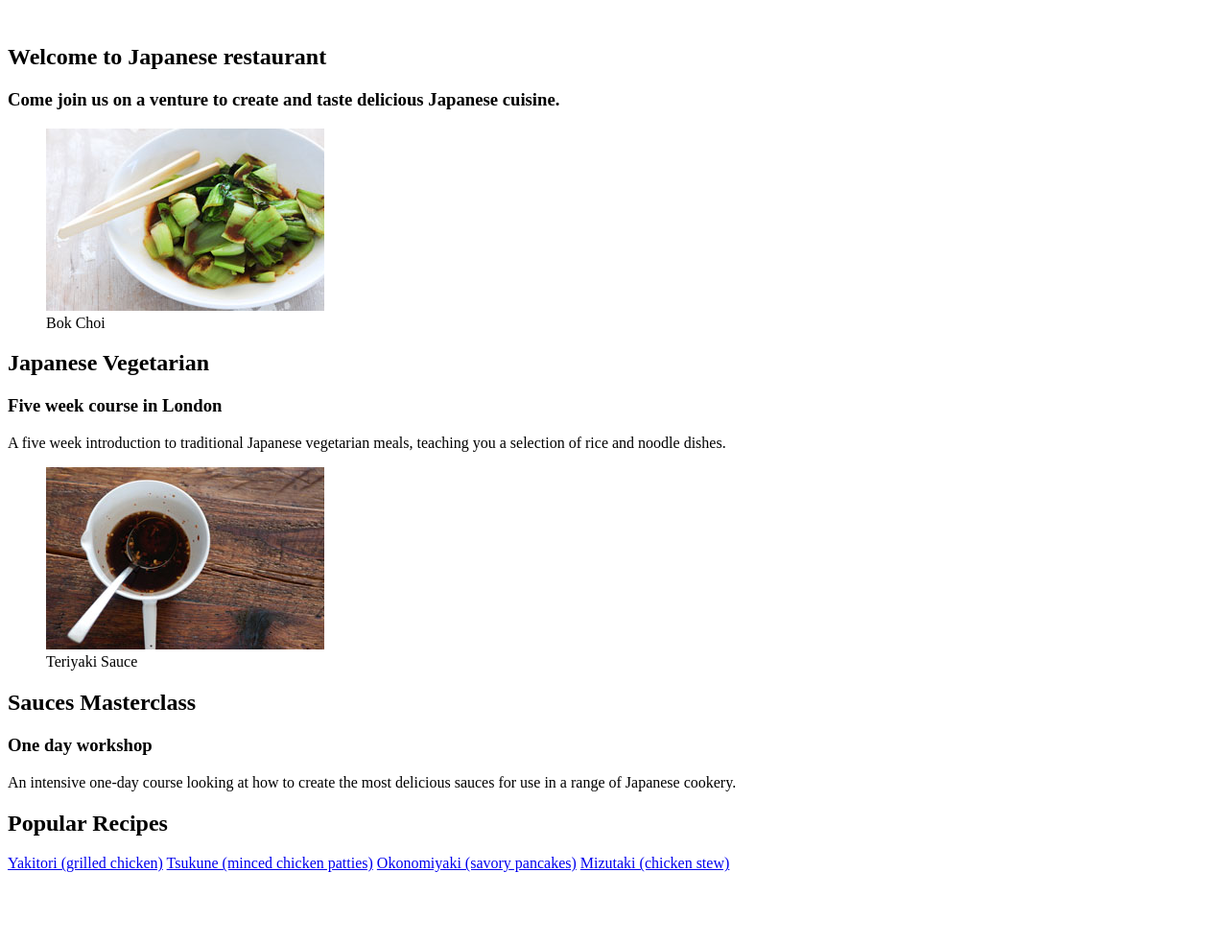
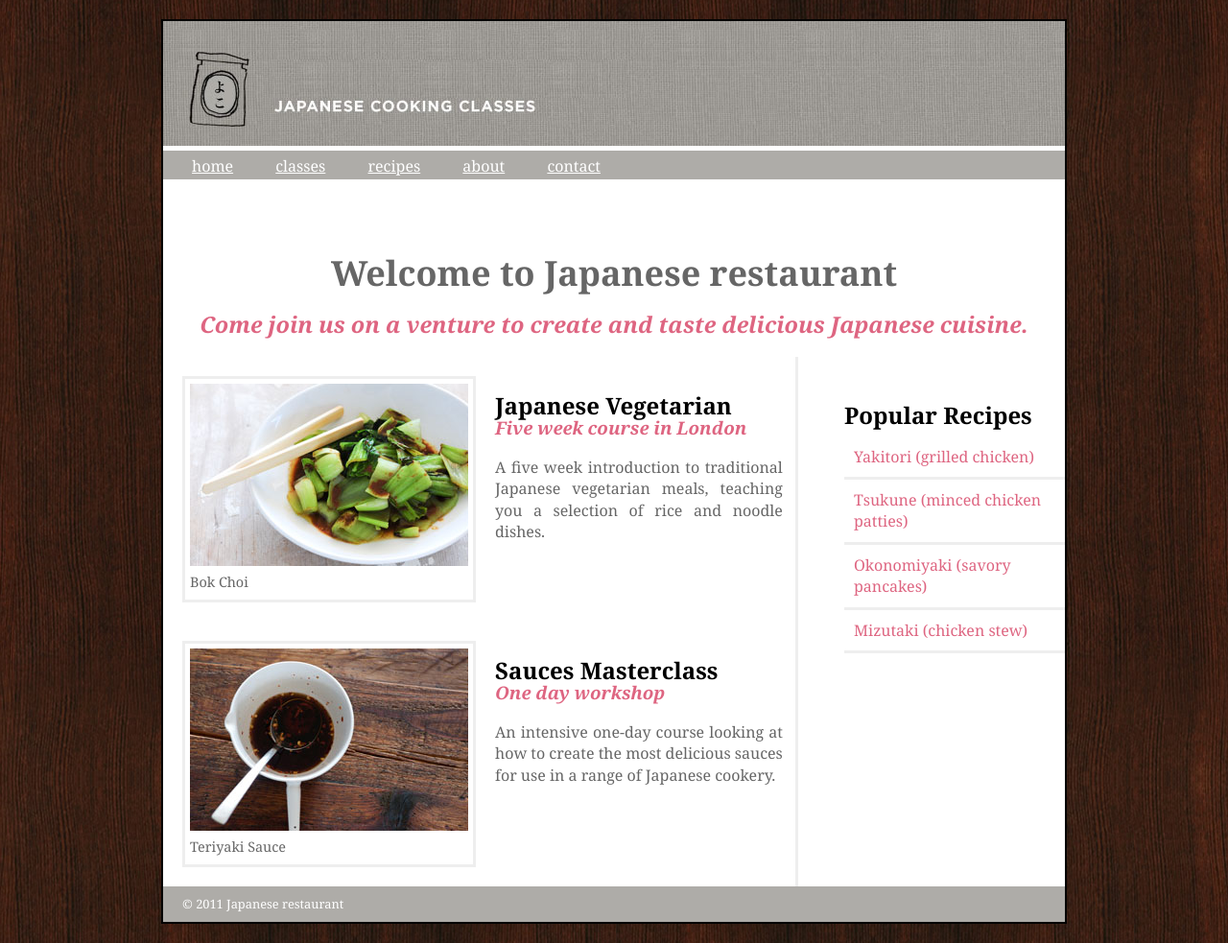
Before and after one commit to PandaMisi/feladat0223, a plain HTML site: page index.html in a window 1280 px wide. Shown: the whole page at 96% size. Before the commit the page ends 917 px from the top, so only its background shows below. Drawn offline with Linux system fonts and the light colour scheme.

Commit message:
keszallapot

```diff
--- a/index.html
+++ b/index.html
@@ -1,24 +1,34 @@
 <!DOCTYPE html>
 <html>
-
 <head>
+    <meta charset="UTF-8" lang="en">
+    <title>Japanese restaurant</title>
+    <link href="style.css" rel="stylesheet">
 </head>
 
 <body>
-    <div>
+    <div id="wrapper">
         <header>
+            <img src="header.jpg" title="header" alt="header">
             <nav>
+                <ul>
+                    <li><a href="#">home</a></li>
+                    <li><a href="#">classes</a></li>
+                    <li><a href="#">recipes</a></li>
+                    <li><a href="#">about</a></li>
+                    <li><a href="#">contact</a></li>
+                </ul>
             </nav>
         </header>
         <section class="home">
-            <br />
+            <br>
             <h1> Welcome to Japanese restaurant </h1>
             <h3> Come join us on a venture to create and taste delicious Japanese cuisine. </h3>
         </section>
         <section class="courses">
             <article>
                 <figure>
-                    <img src="bok-choi.jpg" />
+                    <img src="bok-choi.jpg">
                     <figcaption>Bok Choi</figcaption>
                 </figure>
                 <hgroup>
@@ -48,6 +58,9 @@
                 <a href="#">Mizutaki (chicken stew)</a>
             </section>
         </aside>
+        <footer>
+            &copy; 2011 Japanese restaurant
+        </footer>
     </div>
 </body>
 
--- a/style.css
+++ b/style.css
@@ -17,9 +17,19 @@ body
 	background-color: #ffffff;
 }
 
+header
+{
+	height: 200px;
+}
+
 h1
 {
 	font-size: 36px;
+}
+
+h1, h2, h3
+{
+	font-weight: bold;
 }
 
 nav, footer
@@ -39,6 +49,7 @@ nav ul
 nav li
 {
 	margin-right: 40px;
+	display: inline;
 }
 
 nav li a
@@ -63,6 +74,7 @@ article
 	clear: both;
 	overflow: auto;
 	width: 98%;
+	text-align: justify;
 }
 
 hgroup
@@ -84,6 +96,19 @@ figcaption
 {
 	font-size: 90%;
 	text-align: left;
+}
+
+aside
+{
+	width: 230px;
+	margin-left: 20px;
+	float: right;
+}
+
+aside a
+{
+	color: #DE6581;
+	text-decoration: none;
 }
 
 aside section a
```
Also changed, not shown: indexValidalas.png (added), japaneseValidalas.png (added).
